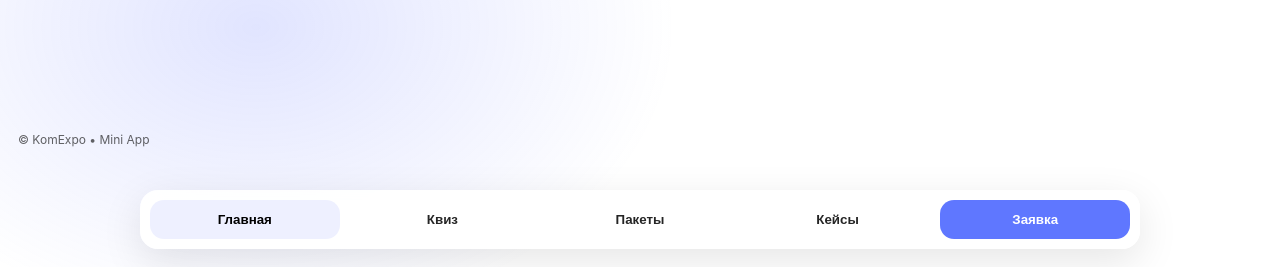
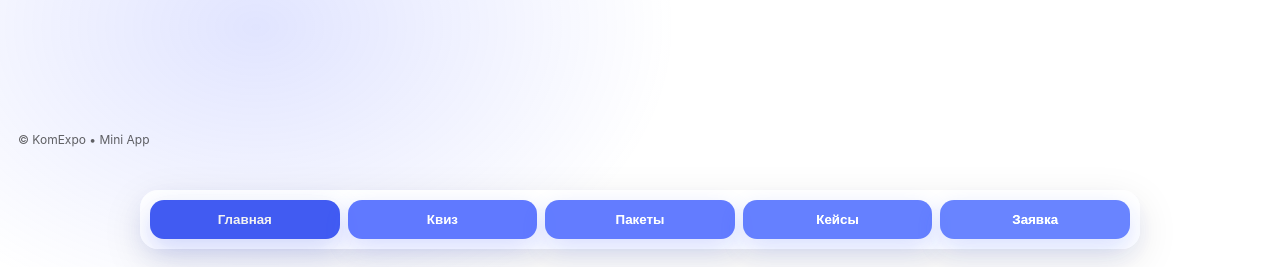
Before and after one commit to serge686/komexspo-miniapp, a Python web app: template templates/index.html in a window 1280 px wide. Shown: the part 533-800 px from the top of the page. Run offline with Jinja, Linux system fonts and the light colour scheme; the template is opened without the code that fills it, so the values that code supplies are empty; some libraries are stand-ins or nearby versions.

Commit message:
bottom tabs styled like buttons with shimmer

```diff
--- a/static/styles.css
+++ b/static/styles.css
@@ -189,3 +189,44 @@ body { font-family: Inter, system-ui, -apple-system, Segoe UI, Roboto, Arial, sa
   .form{ grid-template-columns: 1fr; }
   .h1{ font-size: 28px; }
 }
+
+/* ===== Bottom tabs style like buttons ===== */
+
+.tabs .tab{
+  position: relative;
+  overflow: hidden;
+  background: #4460ff;
+  color:#fff;
+  box-shadow: 0 10px 26px rgba(68,96,255,.25);
+}
+
+/* слева направо немного светлее */
+.tabs .tab:nth-child(1){ filter: brightness(.95); }
+.tabs .tab:nth-child(2){ filter: brightness(1.02); }
+.tabs .tab:nth-child(3){ filter: brightness(1.06); }
+.tabs .tab:nth-child(4){ filter: brightness(1.10); }
+.tabs .tab:nth-child(5){ filter: brightness(1.16); }
+
+/* shimmer эффект */
+.tabs .tab::after{
+  content:"";
+  position:absolute;
+  top:-30%;
+  left:-70%;
+  width:45%;
+  height:160%;
+  transform: skewX(-20deg);
+
+  background: linear-gradient(
+    90deg,
+    rgba(255,255,255,0) 0%,
+    rgba(255,255,255,.18) 40%,
+    rgba(255,255,255,.55) 50%,
+    rgba(255,255,255,.18) 60%,
+    rgba(255,255,255,0) 100%
+  );
+
+  opacity:.7;
+  animation: btnShine 8.4s ease-in-out infinite;
+  pointer-events:none;
+}
```
